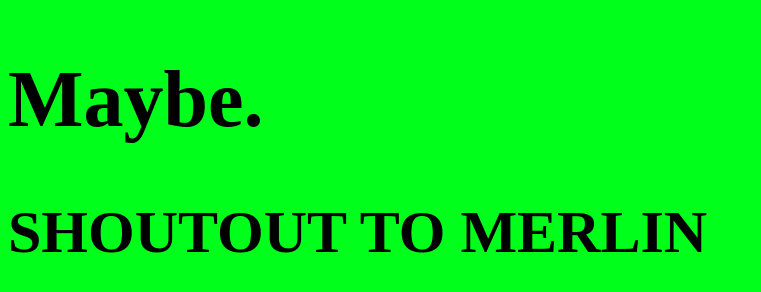
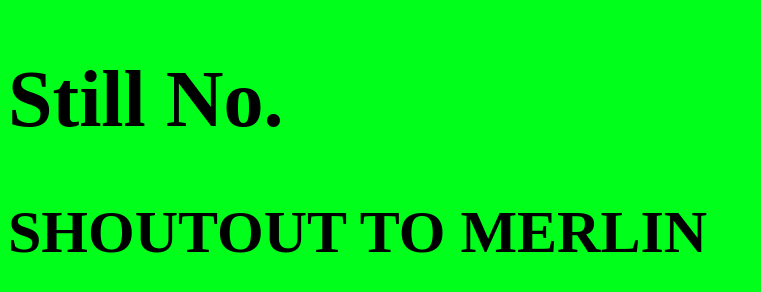
Before and after one commit to JustKyrix/srystalclime, a plain HTML site: page index.html in a window 1280 px wide. Shown: the whole page, without its empty margins (0-761 px from the left). Drawn offline with Linux system fonts and the light colour scheme.

Commit message:
Update index.html

```diff
--- a/index.html
+++ b/index.html
@@ -7,7 +7,7 @@
 	</head>
 	<body onload="setup()">
 		<font face="krungthep">
-		<h1 style="font-size: 80px;">Maybe.</h1>
+		<h1 style="font-size: 80px;">Still No.</h1>
 		<h1 style="font-size: 60px;">SHOUTOUT TO MERLIN</h1>
 	</font>
 	</body>
```
